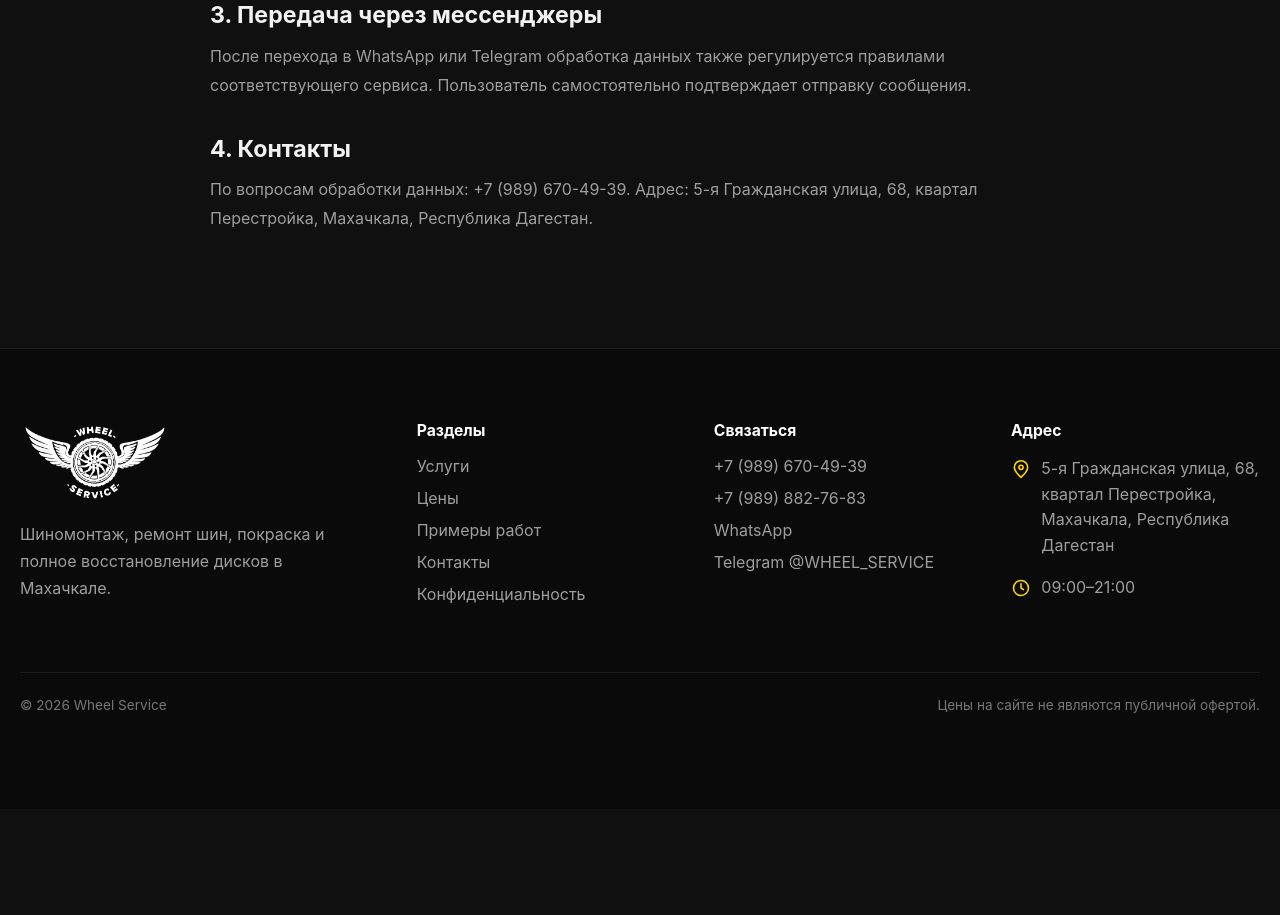
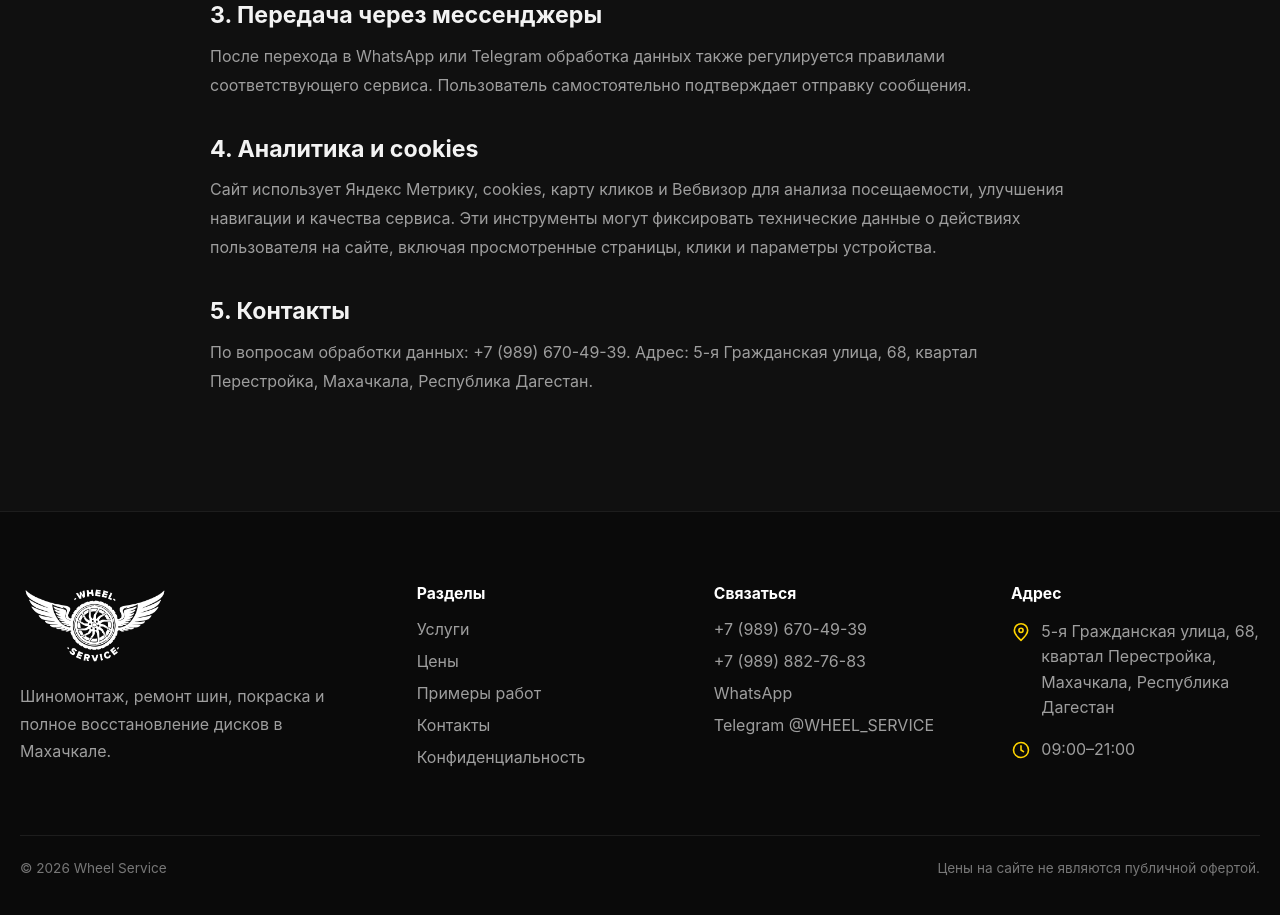
Before and after one commit to gamz420/wheel-service, a Next.js app: page /privacy in a window 1280 px wide. Shown: the part 1000-1915 px from the top of the page. Before the commit the page ends 1809 px from the top, so only its background shows below. Built offline with nearby package versions, Linux system fonts and the light colour scheme; no server answers.

Commit message:
privacy coockies

```diff
--- a/src/app/privacy/page.tsx
+++ b/src/app/privacy/page.tsx
@@ -38,7 +38,14 @@ export default function PrivacyPage() {
             Пользователь самостоятельно подтверждает отправку сообщения.
           </p>
 
-          <h2>4. Контакты</h2>
+          <h2>4. Аналитика и cookies</h2>
+          <p>
+            Сайт использует Яндекс Метрику, cookies, карту кликов и Вебвизор для анализа посещаемости,
+            улучшения навигации и качества сервиса. Эти инструменты могут фиксировать технические данные
+            о действиях пользователя на сайте, включая просмотренные страницы, клики и параметры устройства.
+          </p>
+
+          <h2>5. Контакты</h2>
           <p>
             По вопросам обработки данных: {siteConfig.phones[0].label}. Адрес: {siteConfig.address}.
           </p>
```
